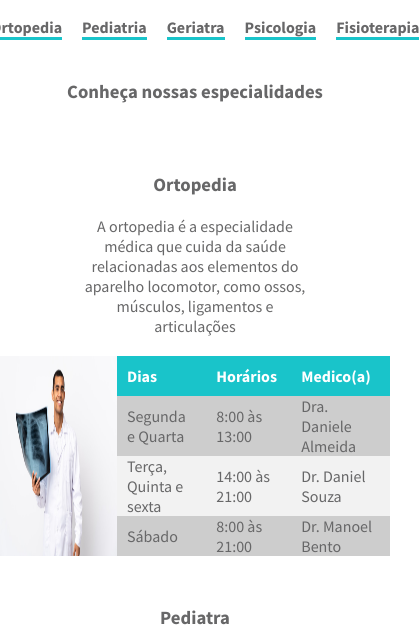
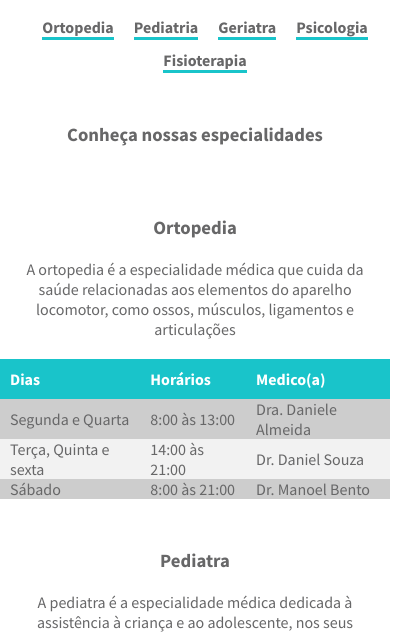
Before and after one commit to andersonjorgeg/clinica-medica, a plain HTML site: page especialidades.html in a window 390 px wide. Shown: the part 178-812 px from the top of the page, 419 px wide, since content can reach past the window. Drawn offline with Linux system fonts and the light colour scheme.

Commit message:
inicio do media quereis da página especialidades

```diff
--- a/css/estilo-especialidades.css
+++ b/css/estilo-especialidades.css
@@ -1,5 +1,5 @@
 .container {
-  width: 100%;
+  width: 1024px;
   margin: 0 auto;
   display: flex;
   flex-direction: column;
@@ -10,6 +10,7 @@
 
 .links {
   display: flex;
+  flex-wrap: wrap;
   align-items: center;
   justify-content: center;
   margin-bottom: 40px;
@@ -59,3 +60,22 @@
 .img-tabela tr:nth-child(even) {
   background-color: #f2f2f2;
 }
+
+/* responsivo */
+@media (max-width: 768px) {
+  .container {
+    width: 100%;
+  }
+
+  .links a {
+    margin-bottom: 10px;
+  }
+
+  .titulo-paragrafo p{
+    width: 100%;
+  }
+
+  .img-tabela img {
+    display: none;
+  }
+}
--- a/css/estilo.css
+++ b/css/estilo.css
@@ -14,6 +14,17 @@ body {
 
 header {
   background-color: #03c9cf;
+}
+
+.container {
+  width: 100%;
+  width: 1024px;
+  margin: 0 auto;
+  display: flex;
+  flex-direction: column;
+  align-items: center;
+  justify-content: center;
+  padding: 20px 0;
 }
 
 .topo {
@@ -220,7 +231,7 @@ footer {
   }
 }
 
-/* de 0 até 425px*/
+/* até 425px*/
 @media (max-width: 425px) {
   body {
     font-size: 16px;
```
